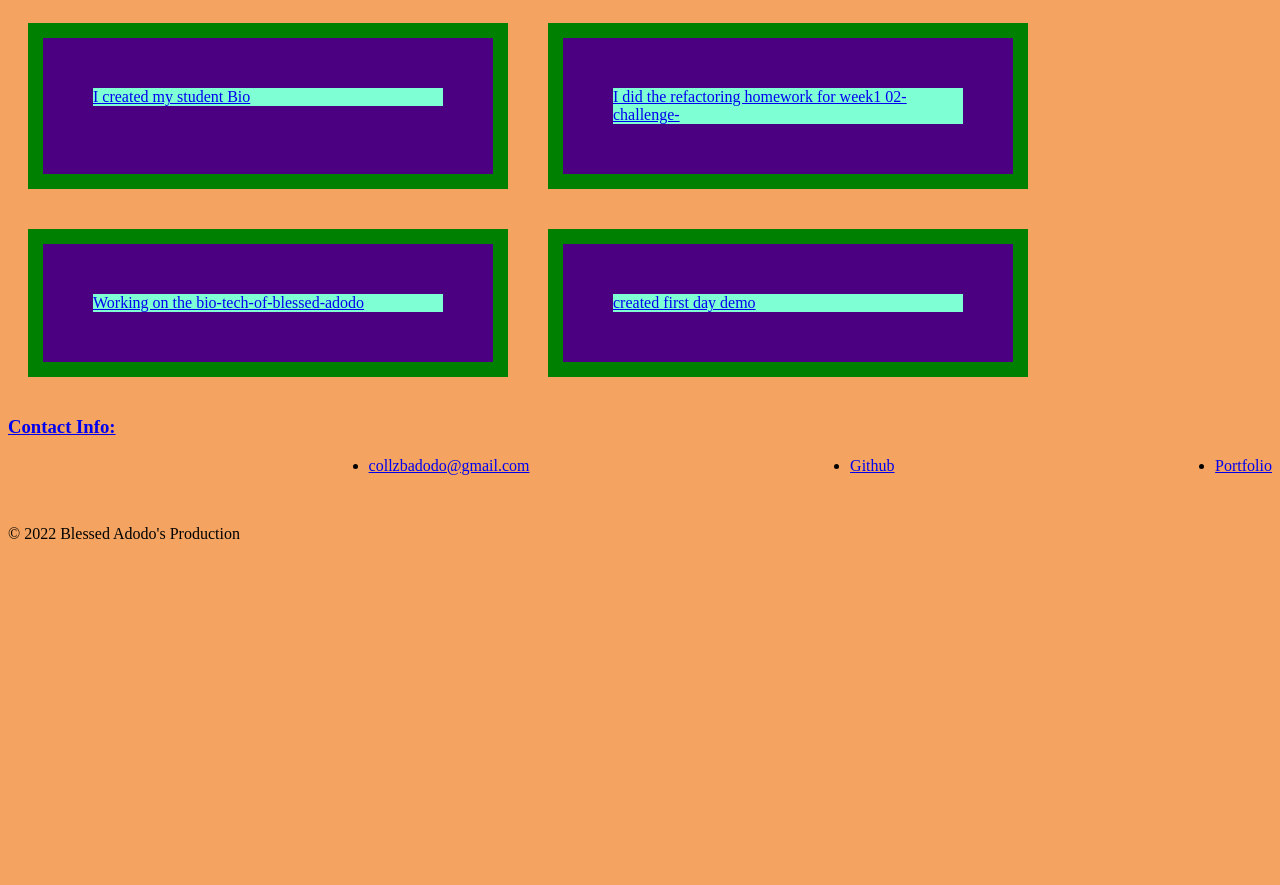
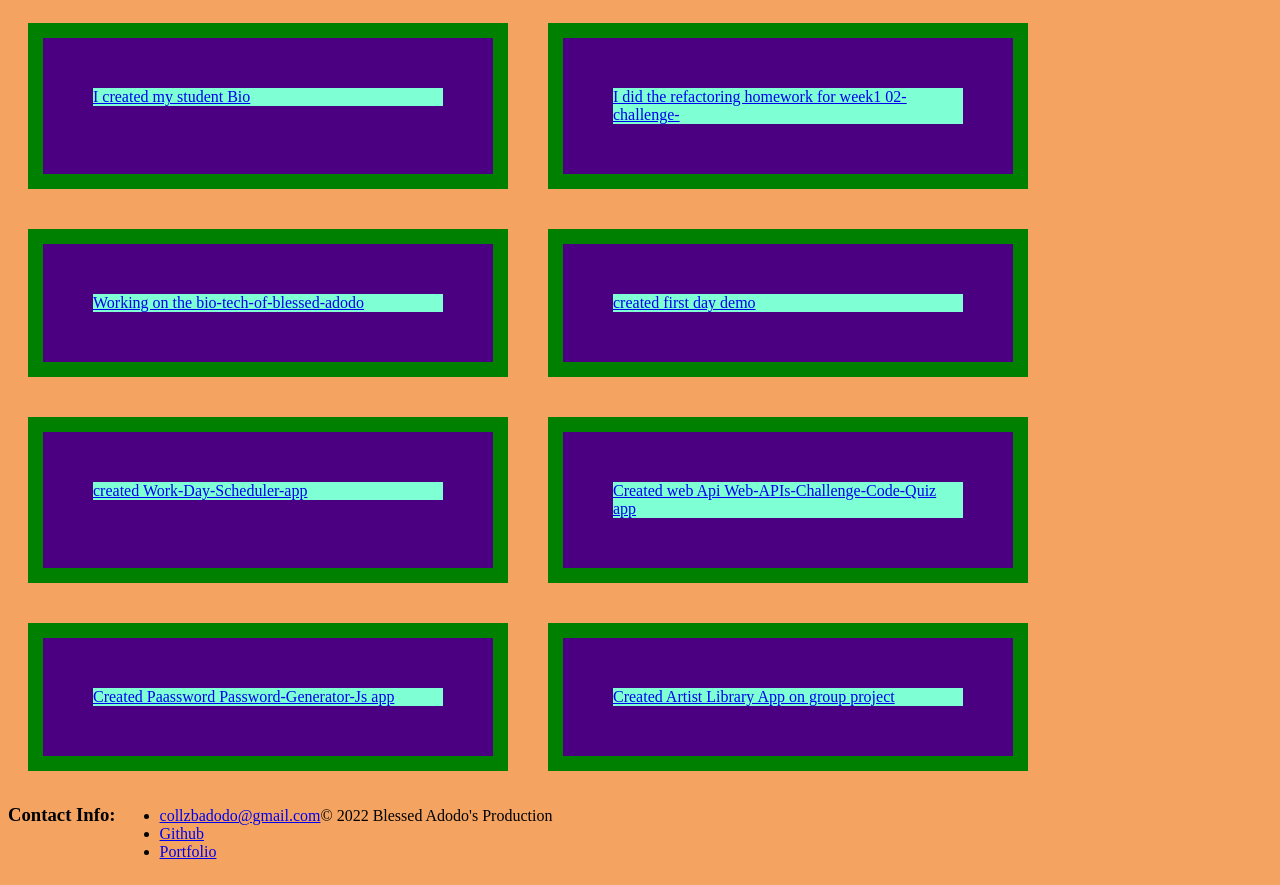
Before and after one commit to Collzbaba/The-Tech-Bio-of-Blessed-Adodo, a plain HTML site: page index.html in a window 1280 px wide. Shown: the part 1119-2004 px from the top of the page. Before the commit the page ends 1678 px from the top, so only its background shows below. Drawn offline with Linux system fonts and the light colour scheme.

Commit message:
modified Readme file

```diff
--- a/Assets/css/style.css
+++ b/Assets/css/style.css
@@ -65,12 +65,12 @@
     margin-left: 76%;
   }
   .footer {
-    display: flex;
+    display: list-item;
     justify-content: space-between;
   }
   .footer {
-    display: flex;
-    justify-content: space-between;
+    display: inline-table;
+    justify-content: left;
     text-align: left;
   }
   @media screen and (max-width:992px){ .box{display: flex;
@@ -78,3 +78,8 @@
 width: 50%;}
 
   }
+  h3{
+    display: inline;
+   position: relative;
+   text-align: center;
+  }
--- a/index.html
+++ b/index.html
@@ -14,7 +14,8 @@
                 <li> <a href="#About">About Me</a></li>
                 <li> <a href="#work">work</a></li>
                 <li> <a href="#Email">Email</a></li>
-                <li> <a href="Resume">Resume</a></li>
+                <li> <a href="#Resume">Resume</a></li>
+                <li> <a href="#Linkdn">Linkdn</a></li>
             </ul>
         </nav>
             <h1 class="title">About Me</h1>
@@ -48,14 +49,24 @@
     <section class="box">
         <a href="https://github.com/Collzbaba/first-day-demo"><span>created first day demo</span>
     </section>
+    <section class="box">
+        <a href="https://github.com/Collzbaba/Work-Day-Scheduler-"><span>created Work-Day-Scheduler-app</span>
+    </section>
+    <section class="box">
+        <a href="https://github.com/Collzbaba/Web-APIs-Challenge-Code-Quiz"><span>Created web Api Web-APIs-Challenge-Code-Quiz app</span></a>
+    </section>
+    <section class="box">
+        <a href="https://github.com/Collzbaba/Password-Generator-Js"><span>Created Paassword Password-Generator-Js app</span></a>
+    </section>
+    <section class="box">
+        <a href="https://github.com/johnaslani/Artist-Library"><span>Created Artist Library App on group project</span></a>
     </section>
     <section>
       <h3>Contact Info:</h3>
       <ul class="footer">
         <li id="Email"><a href="mailto:collzbadodo@gmail.com">collzbadodo@gmail.com</a>
         <li><a href="https://github.com/Collzbaba">Github</a></li>
-        <li><a href="www.linkedin.com/in/blessed-adodo-23b895156">Portfolio</a></li>
-      </ul>
+        <li><a href="www.linkedin.com/in/blessed-adodo-23b895156">Portfolio</a>
       <br>
     </section>
     </main>
```
Also changed, not shown: Images /blessed-tech-bio.png (added), 1 other file.
